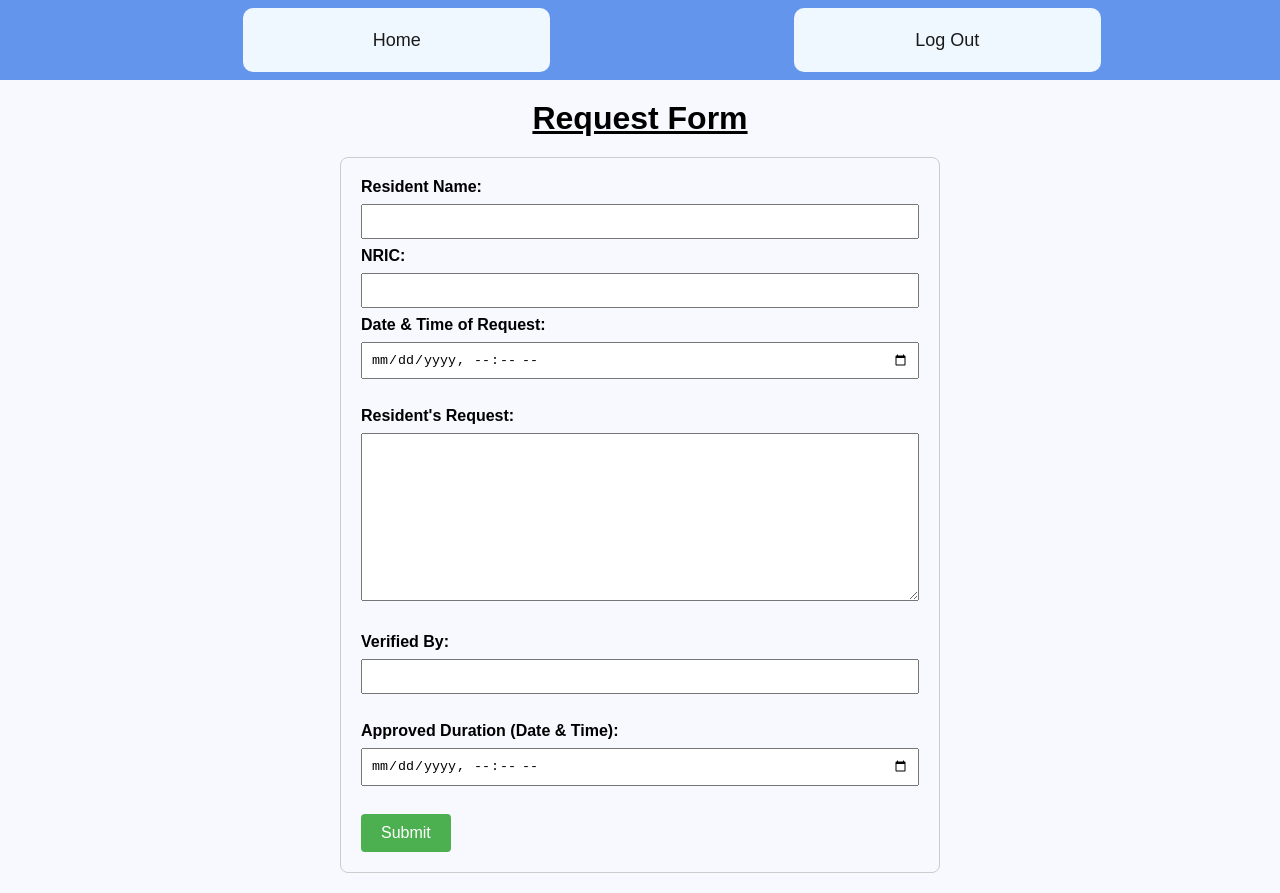
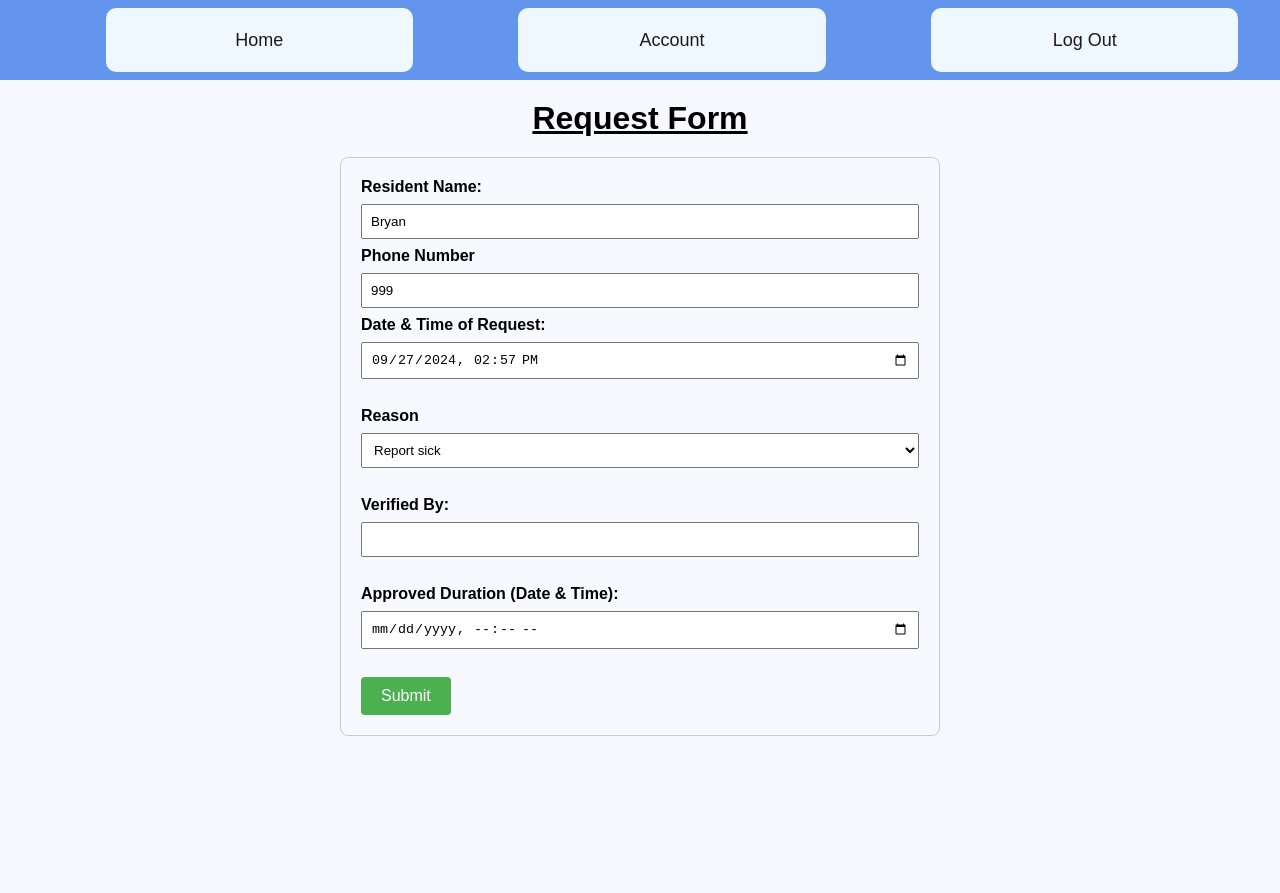
Before and after one commit to The-Ashram/Attendance_Taking_FE, a Next.js app: page /resident/requestform in a window 1280 px wide. After the commit the page ends 800 px from the top, so only its background shows below. Built offline with nearby package versions, Linux system fonts and the light colour scheme.

Commit message:
added admin homepage table

```diff
--- a/package.json
+++ b/package.json
@@ -9,6 +9,7 @@
     "lint": "next lint"
   },
   "dependencies": {
+    "dayjs": "^1.11.13",
     "next": "^14.2.15",
     "react": "^18",
     "react-dom": "^18",
--- /dev/null
+++ b/src/app/admin/components/ResidentsTable/styled.ts
@@ -0,0 +1,8 @@
+import styled from "styled-components";
+
+export const Container = styled.div`
+  width: 100%;
+  display: flex;
+  justify-content: center;
+  padding: 1%;
+`;
--- a/src/app/resident/components/Header/header.tsx
+++ b/src/app/resident/components/Header/header.tsx
@@ -1,39 +1,43 @@
-import {Button, Title, Wrapper} from "@/app/resident/components/Header/styled";
-import {usePathname, useRouter} from "next/navigation";
+import {
+  Button,
+  Title,
+  Wrapper,
+} from "@/app/resident/components/Header/styled";
+import { usePathname, useRouter } from "next/navigation";
 
 export default function Header() {
   const router = useRouter();
   const path = usePathname();
-    const isHomepage = path === "/resident/homepage"
-    const isRequestForm = path === "/resident/requestform"
+  const isHomepage = path === "/resident/homepage";
+  // const isRequestForm = path === "/resident/requestform";
 
   function accountsHandler() {
-        router.push('/resident/account')
+    router.push("/resident/account");
   }
 
   function homeHandler() {
-        router.push('/resident/homepage')
+    router.push("/resident/homepage");
   }
 
-    function requestHandler() {
-        router.push('/resident/requestform')
+  // function requestHandler() {
+  //   router.push("/resident/requestform");
+  // }
+
+  function logoutHandler() {
+    router.push("/");
   }
 
-    function logoutHandler() {
-        router.push('/')
-    }
+  return (
+    <Wrapper>
+      {isHomepage ? (
+        <Title>Hello Resident</Title>
+      ) : (
+        <Button onClick={homeHandler}>Home</Button>
+      )}
 
-    return <Wrapper>
-        {isHomepage ?
-            <Title>Hello Resident</Title>
-            :
-            <Button onClick={homeHandler}>Home</Button>
-        }
-
-        <Button onClick={requestHandler}>Submit Request Form</Button>
+      {/*<Button onClick={requestHandler}>Submit Request Form</Button>*/}
       <Button onClick={accountsHandler}>Account</Button>
       <Button onClick={logoutHandler}>Log Out</Button>
-
     </Wrapper>
-
+  );
 }
--- a/src/app/resident/requestform/page.tsx
+++ b/src/app/resident/requestform/page.tsx
@@ -1,16 +1,27 @@
-'use client'
-import {Button, Title, Wrapper} from "@/app/resident/components/Header/styled";
-import {usePathname, useRouter} from "next/navigation";
+"use client";
+import {
+  Button,
+  Title,
+  Wrapper,
+} from "@/app/resident/components/Header/styled";
+import { usePathname, useRouter } from "next/navigation";
+import Header from "@/app/resident/components/Header/header";
+import dayjs from "dayjs";
+
+const residentData = {
+  name: "Bryan",
+  telephone: "999",
+};
 
 export default function Requestform() {
   const router = useRouter();
 
   function homeHandler() {
-        router.push('/resident/homepage')
+    router.push("/resident/homepage");
   }
 
   function logoutHandler() {
-        router.push('/')
+    router.push("/");
   }
 
   // return (
@@ -24,41 +35,88 @@ export default function Requestform() {
   // </div>
   // </>
   // );
-
+  const timeNow = dayjs();
+  const formTime = timeNow.format("YYYY-MM-DDTHH:mm");
+  const returnTime = timeNow.format("YYYY-MM-DD");
   return (
     <>
-        <Wrapper>
-            <Button onClick={homeHandler}>Home</Button>
-            <Button onClick={logoutHandler}>Log Out</Button>
-        </Wrapper>
-        <div style={{ textAlign: 'center', marginTop: '20px' }}>
-            <h1 style={{ fontWeight: 'bold', textDecoration: 'underline' }}>Request Form</h1>
+      {/*<Wrapper>*/}
+      {/*    <Button onClick={homeHandler}>Home</Button>*/}
+      {/*    <Button onClick={logoutHandler}>Log Out</Button>*/}
+      {/*</Wrapper>*/}
+      <Header />
+      <div style={{ textAlign: "center", marginTop: "20px" }}>
+        <h1 style={{ fontWeight: "bold", textDecoration: "underline" }}>
+          Request Form
+        </h1>
       </div>
 
       {/* Request Form Section */}
-      <div style={{ textAlign: 'left', padding: '20px' }}>
-        <form style={{ maxWidth: '600px', margin: '0 auto', border: '1px solid #ccc', padding: '20px', borderRadius: '8px' }}>
+      <div style={{ textAlign: "left", padding: "20px" }}>
+        <form
+          style={{
+            maxWidth: "600px",
+            margin: "0 auto",
+            border: "1px solid #ccc",
+            padding: "20px",
+            borderRadius: "8px",
+          }}
+        >
           {/* Resident Details */}
-          <div style={{ marginBottom: '20px' }}>
+          <div style={{ marginBottom: "20px" }}>
             <label>
               <strong>Resident Name:</strong>
-              <input type="text" name="residentName" style={{ width: '100%', padding: '8px', margin: '8px 0' }} />
+              <input
+                type="text"
+                name="residentName"
+                style={{ width: "100%", padding: "8px", margin: "8px 0" }}
+                defaultValue={residentData.name}
+              />
             </label>
             <label>
-              <strong>NRIC:</strong>
-              <input type="text" name="nric" style={{ width: '100%', padding: '8px', margin: '8px 0' }} />
+              <strong>Phone Number</strong>
+              <input
+                type="text"
+                name="nric"
+                style={{ width: "100%", padding: "8px", margin: "8px 0" }}
+                defaultValue={residentData.telephone}
+              />
             </label>
             <label>
               <strong>Date & Time of Request:</strong>
-              <input type="datetime-local" name="dateTimeOfRequest" style={{ width: '100%', padding: '8px', margin: '8px 0' }} />
+              <input
+                type="datetime-local"
+                name="dateTimeOfRequest"
+                style={{ width: "100%", padding: "8px", margin: "8px 0" }}
+                defaultValue={formTime}
+              />
             </label>
           </div>
 
           {/* Resident's Request */}
-          <div style={{ marginBottom: '20px' }}>
+          {/*<div style={{ marginBottom: "20px" }}>*/}
+          {/*  <label>*/}
+          {/*    <strong>Resident's Request:</strong>*/}
+          {/*    <textarea*/}
+          {/*      name="residentRequest"*/}
+          {/*      rows={10}*/}
+          {/*      style={{ width: "100%", padding: "8px", margin: "8px 0" }}*/}
+          {/*    />*/}
+          {/*  </label>*/}
+          {/*</div>*/}
+
+          <div style={{ marginBottom: "20px" }}>
             <label>
-              <strong>Resident's Request:</strong>
-              <textarea name="residentRequest" rows={10} style={{ width: '100%', padding: '8px', margin: '8px 0' }} />
+              <strong>Reason</strong>
+              <select
+                name="residentRequest"
+                style={{ width: "100%", padding: "8px", margin: "8px 0" }}
+              >
+                <option value="reportSick">Report sick</option>
+                <option value="Work">Work</option>
+                <option value="jobInterview">Job Interview</option>
+                <option value="medical">Medical appointment</option>
+              </select>
             </label>
           </div>
 
@@ -71,10 +129,14 @@ export default function Requestform() {
           </div> */}
 
           {/* Verified By */}
-          <div style={{ marginBottom: '20px' }}>
+          <div style={{ marginBottom: "20px" }}>
             <label>
               <strong>Verified By:</strong>
-              <input type="text" name="verifiedBy" style={{ width: '100%', padding: '8px', margin: '8px 0' }} />
+              <input
+                type="password"
+                name="verifiedBy"
+                style={{ width: "100%", padding: "8px", margin: "8px 0" }}
+              />
             </label>
             {/* <label>
               <strong>Request Status (Approved / Not Approved):</strong>
@@ -86,16 +148,34 @@ export default function Requestform() {
           </div>
 
           {/* Approved Duration */}
-          <div style={{ marginBottom: '20px' }}>
+          <div style={{ marginBottom: "20px" }}>
             <label>
               <strong>Approved Duration (Date & Time):</strong>
-              <input type="datetime-local" name="approvedDuration" style={{ width: '100%', padding: '8px', margin: '8px 0' }} />
+              <input
+                type="datetime-local"
+                name="approvedDuration"
+                style={{ width: "100%", padding: "8px", margin: "8px 0" }}
+                defaultValue={returnTime}
+              />
             </label>
           </div>
 
-          <button type="submit" style={{textAlign: 'center', padding: '10px 20px', fontSize: '16px', backgroundColor: '#4CAF50', color: 'white', border: 'none', borderRadius: '4px' }}>Submit</button>
+          <button
+            type="submit"
+            style={{
+              textAlign: "center",
+              padding: "10px 20px",
+              fontSize: "16px",
+              backgroundColor: "#4CAF50",
+              color: "white",
+              border: "none",
+              borderRadius: "4px",
+            }}
+          >
+            Submit
+          </button>
         </form>
       </div>
     </>
   );
-};
+}
```
Also changed, not shown: src/app/admin/components/Dashboard/styled.ts (+7 -7 lines), src/app/admin/components/ResidentsTable/Row.tsx (added, +19 -0 lines), src/app/admin/components/ResidentsTable/index.tsx (added, +44 -0 lines), src/app/admin/homepage/page.tsx (+9 -5 lines), src/app/resident/homepage/page.tsx (+17 -8 lines), 2 other files (tests, documents, lock files or other folders). Lines whose indentation alone changed are shown as unchanged.
